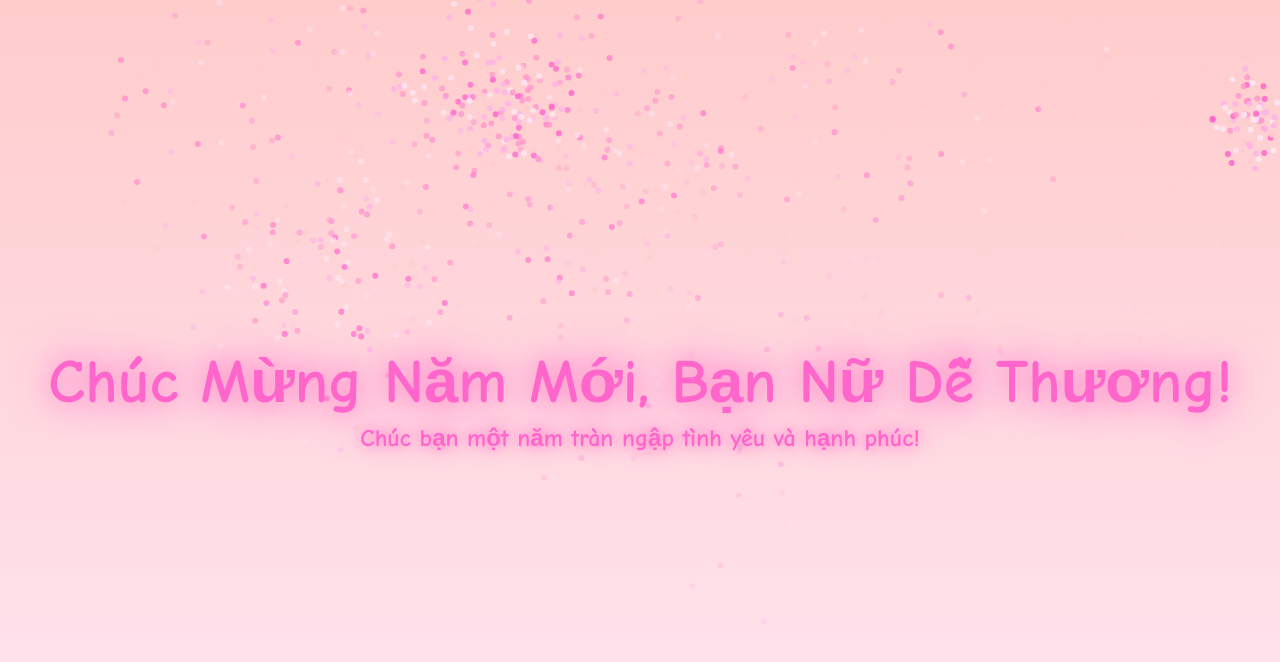
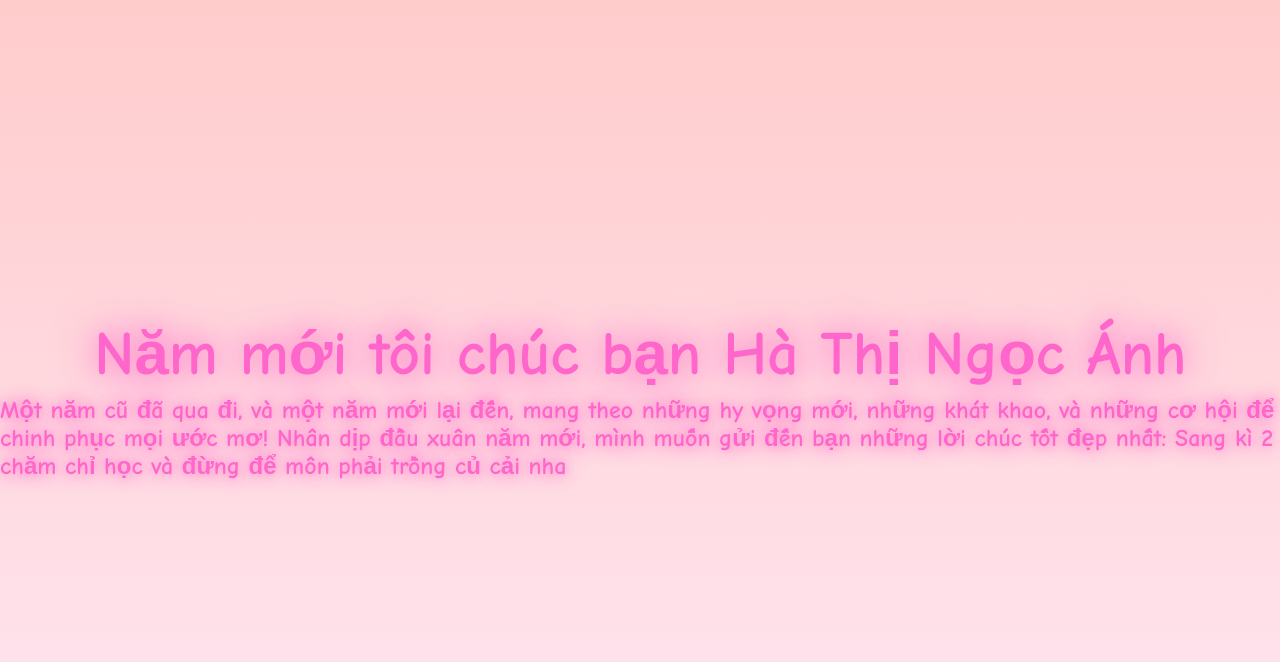
Before and after one commit to tinphuc/tinphuc2, a plain HTML site: page index.html in a window 1280 px wide. Drawn offline with Linux system fonts and the light colour scheme.

Commit message:
Update index.html

```diff
--- a/index.html
+++ b/index.html
@@ -49,9 +49,13 @@
 </head>
 <body>
   <canvas id="fireworks"></canvas>
-  <h1>Chúc Mừng Năm Mới, Bạn Nữ Dễ Thương!</h1>
-  <h2>Chúc bạn một năm tràn ngập tình yêu và hạnh phúc!</h2>
-  <script>
+  <h1>Năm mới tôi chúc bạn Hà Thị Ngọc Ánh </h1>
+  <h2> Một năm cũ đã qua đi, và một năm mới lại đến, mang theo những hy vọng mới,
+  những khát khao, và những cơ hội để chinh phục mọi ước mơ! Nhân dịp đầu xuân năm
+    mới, mình muốn gửi đến bạn những lời chúc tốt đẹp nhất:
+    Sang kì 2 chăm chỉ học và đừng để môn phải trồng củ cải nha
+  </h2>
+  <script>t
     const canvas = document.getElementById('fireworks');
     const ctx = canvas.getContext('2d');
     canvas.width = window.innerWidth;
```
